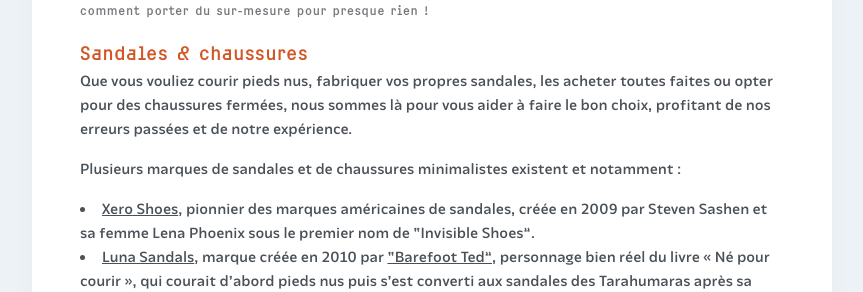
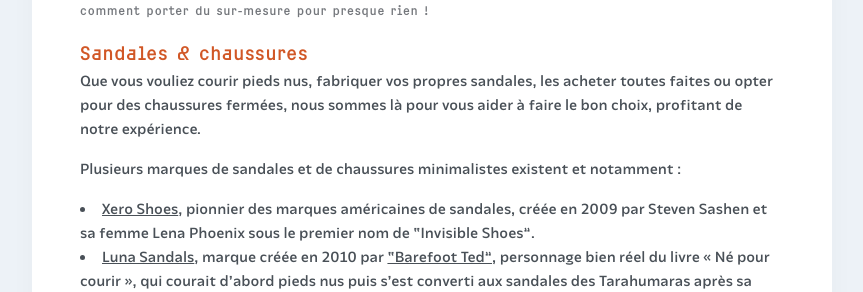
Before and after one commit to courirpaleo/courirpaleo.github.io, a Jekyll site: the page built from _pages/ressources.md, in a window 1280 px wide and 900 px high, scrolled down 8588 px. Shown: the part 190-482 px from the top of the window, without its empty margins (208-1071 px from the left). Built offline with Jekyll 4.4.1, drawn with Linux system fonts in a browser that asks for light colours; some web fonts are replaced.

Commit message:
Update ressources.md

```diff
--- a/_pages/ressources.md
+++ b/_pages/ressources.md
@@ -88,7 +88,7 @@
 ##### Couper ses propres sandales huaraches dans une semelle en caoutchouc ou un morceau de cuir, ou comment porter du sur-mesure pour presque rien&nbsp;!
 
 ### Sandales & chaussures
-Que vous vouliez courir pieds nus, fabriquer vos propres sandales, les acheter toutes faites ou opter pour des chaussures fermées, nous sommes là pour vous aider à faire le bon choix, profitant de nos erreurs passées et de notre expérience.
+Que vous vouliez courir pieds nus, fabriquer vos propres sandales, les acheter toutes faites ou opter pour des chaussures fermées, nous sommes là pour vous aider à faire le bon choix, profitant de notre expérience.
 
 Plusieurs marques de sandales et de chaussures minimalistes existent et notamment&nbsp;:
 - [Xero Shoes](https://xeroshoes.com/xero-shoes-story), pionnier des marques américaines de sandales, créée en 2009 par Steven Sashen et sa femme Lena Phoenix sous le premier nom de "Invisible Shoes".
```
